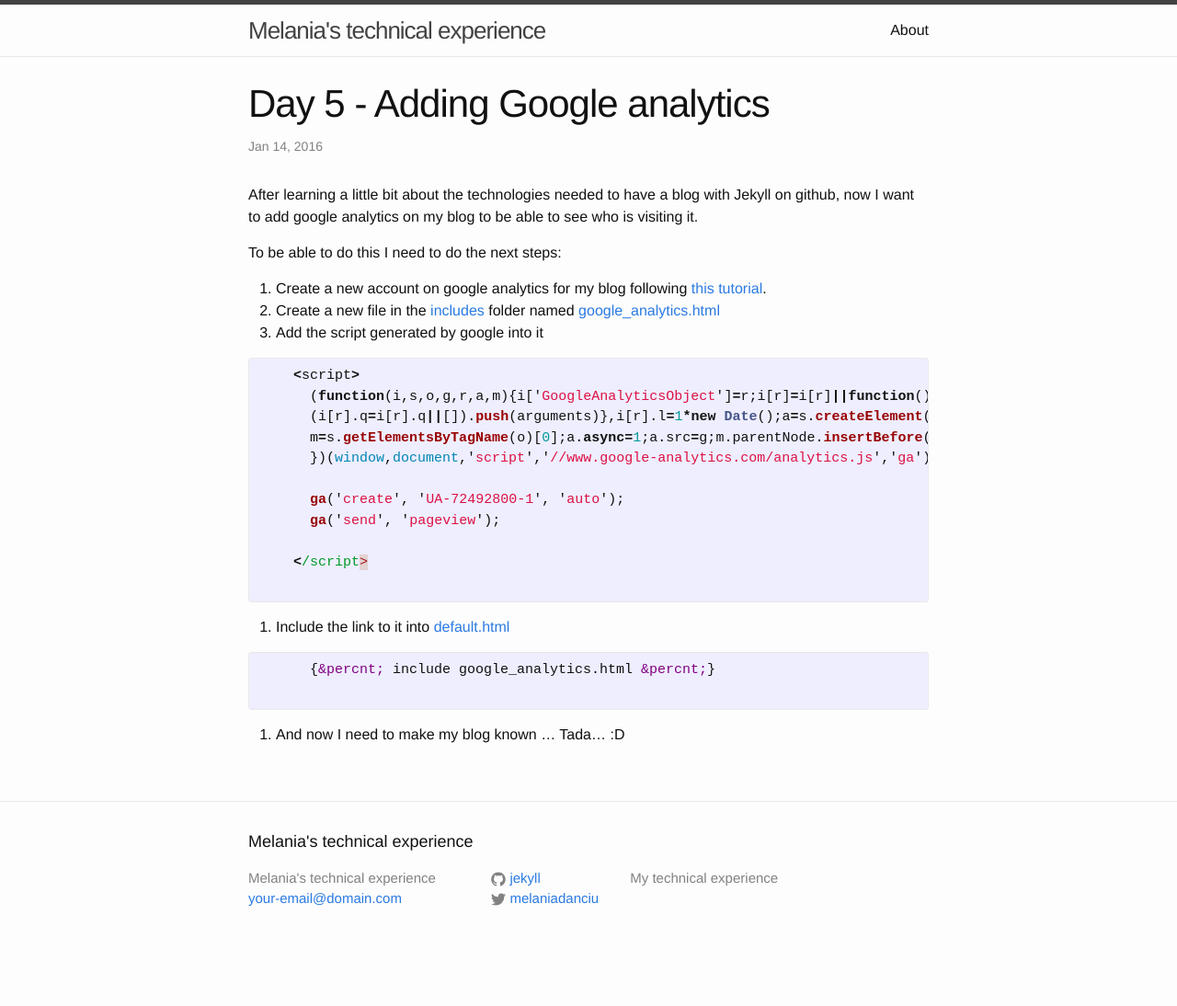
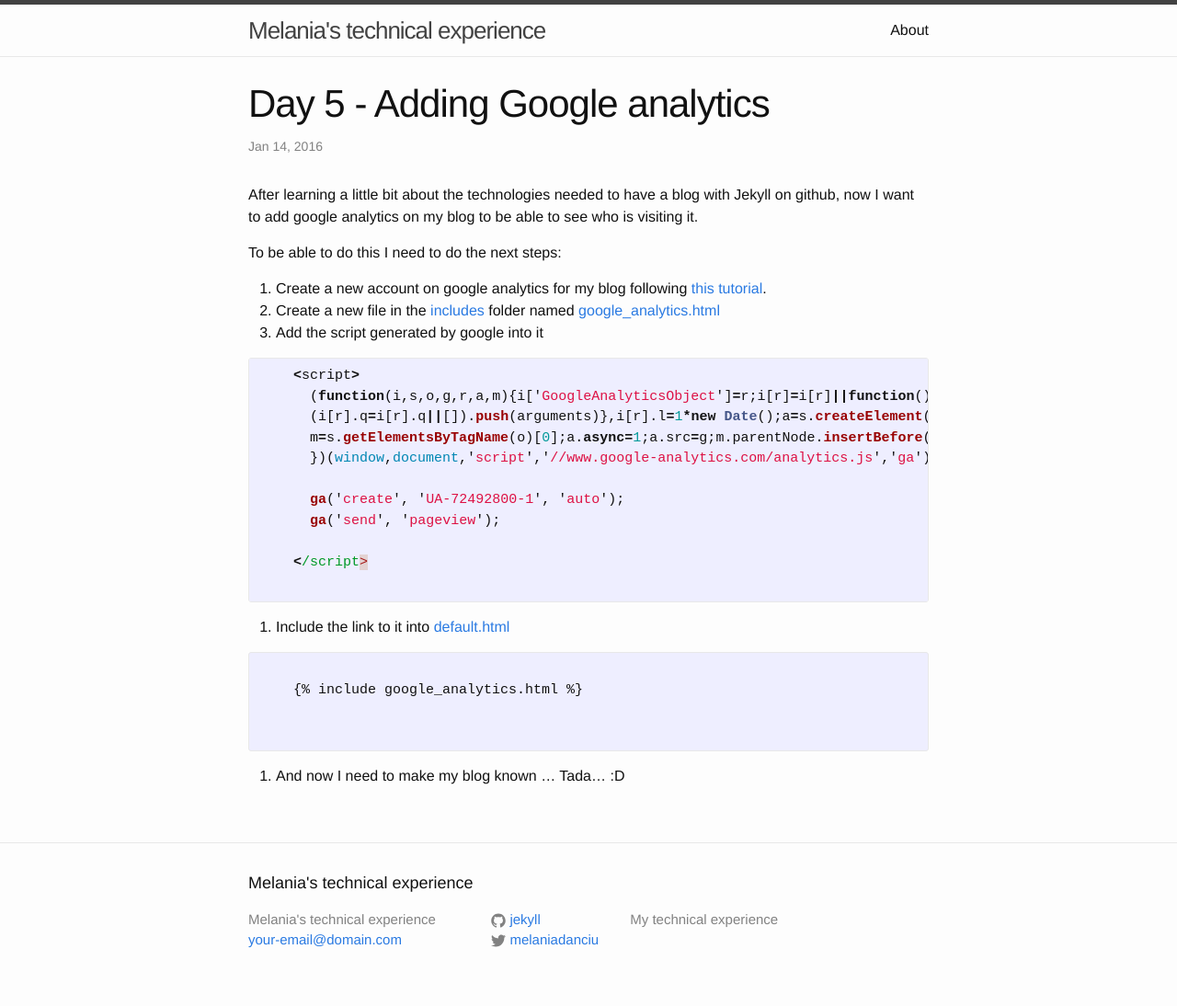
Before and after one commit to melaniaandrisan/melaniaandrisan.github.io, a Jekyll site: the page built from _posts/2016-01-14-Adding-google-analytics.md, in a window 1280 px wide. Shown: the whole page at 92% size. Built offline with Jekyll 4.4.1, drawn with Linux system fonts in a browser that asks for light colours; comment, search, counter and statistics services are not loaded; before the commit the page ends 1049 px from its top, so only the background shows below that.

Commit message:
changed code to raw

```diff
--- a/_posts/2016-01-14-Adding-google-analytics.md
+++ b/_posts/2016-01-14-Adding-google-analytics.md
@@ -29,7 +29,9 @@ To be able to do this I need to do the next steps:
 4. Include the link to it into [default.html](https://github.com/melaniaandrisan/melaniaandrisan.github.io/blob/master/_layouts/default.html)
 
     {% highlight html %}
-      {&percnt; include google_analytics.html &percnt;}
+    {% raw  %}
+    {% include google_analytics.html %}
+    {% endraw %}
     {% endhighlight %}
 
 5. And now I need to make my blog known ... Tada... :D
```
